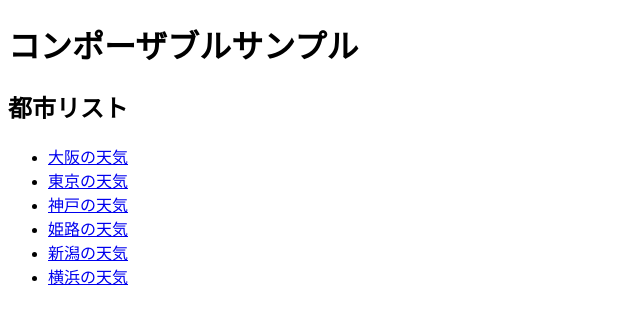
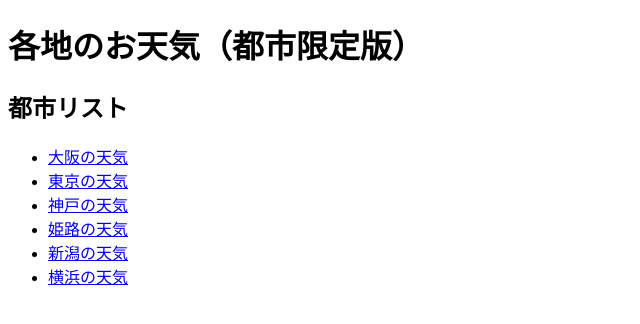
Before and after one commit to kenqlo/weather_nuxt, a Nuxt app: page / in a window 1280 px wide. Shown: the top 324 px of the page, without its empty margins (0-640 px from the left). Built offline with nearby package versions, Linux system fonts and the light colour scheme.

Commit message:
changed this appl title

```diff
--- a/app.vue
+++ b/app.vue
@@ -12,7 +12,7 @@ useState<Map<number, City>>("cityList", (): Map<number, City> => {
 
 <template>
   <header>
-    <h1>コンポーザブルサンプル</h1>
+    <h1>各地のお天気（都市限定版）</h1>
   </header>
   <main>
     <NuxtPage />
```
